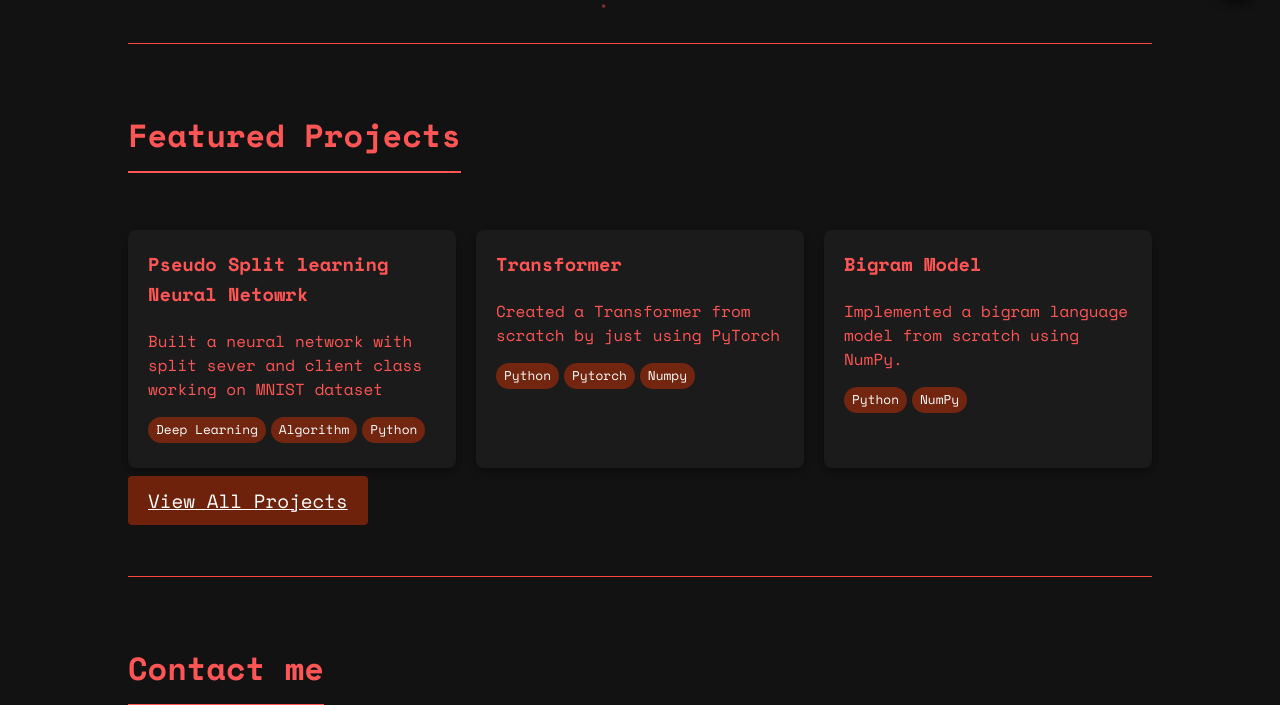
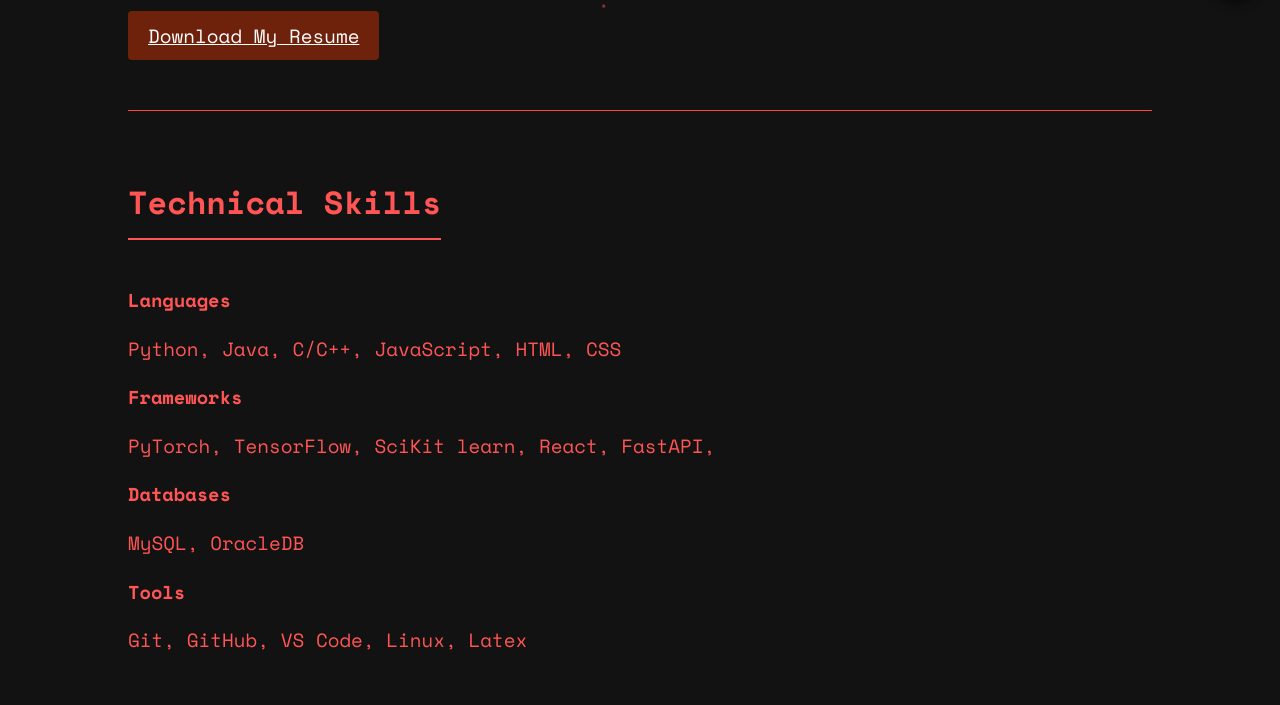
Before and after one commit to BufferFis/BufferFis.github.io, a website: page index.html in a window 1280 px wide. Shown: the part 780-1485 px from the top of the page. Drawn offline with nearby package versions, Linux system fonts and the light colour scheme.

Commit message:
New fixes

```diff
--- a/index.html
+++ b/index.html
@@ -35,6 +35,31 @@
                     All this aside I love playing warthunder or ultrakill in my free time, and I also know somewhat of blender. <br>
                 </p>
                 <img src="oiia-oiiaoiia.gif" alt="Your Photo">
+            </div>
+            <p class="text-center">
+                <a href="certificates/Samar_s_CV.pdf" class="btn" target="_blank">Download My Resume</a>
+            </p>
+        </section>
+
+        <section>
+            <h2>Technical Skills</h2>
+            <div class="tech-skills">
+                <div class="skill-category">
+                    <h3>Languages</h3>
+                    <p>Python, Java, C/C++, JavaScript, HTML, CSS</p>
+                </div>
+                <div class="skill-category">
+                    <h3>Frameworks</h3>
+                    <p>PyTorch, TensorFlow, SciKit learn, React, FastAPI,</p>
+                </div>
+                <div class="skill-category">
+                    <h3>Databases</h3>
+                    <p>MySQL, OracleDB</p>
+                </div>
+                <div class="skill-category">
+                    <h3>Tools</h3>
+                    <p>Git, GitHub, VS Code, Linux, Latex</p>
+                </div>
             </div>
         </section>
 
```
Also changed, not shown: experience.html (added), 1 other file.
